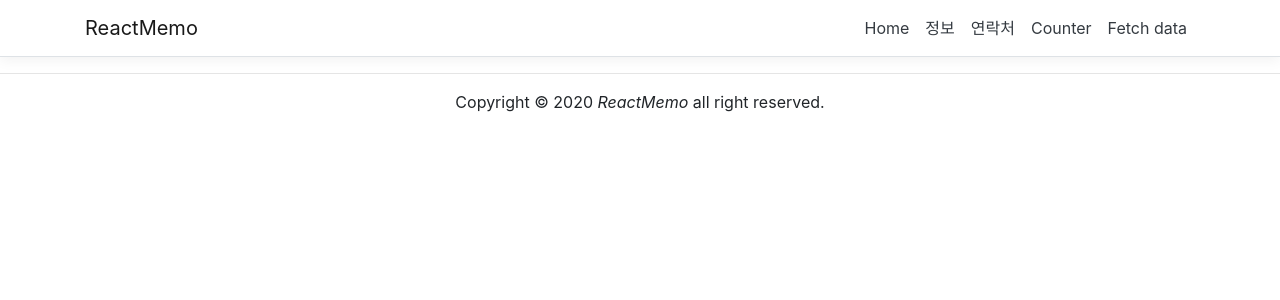
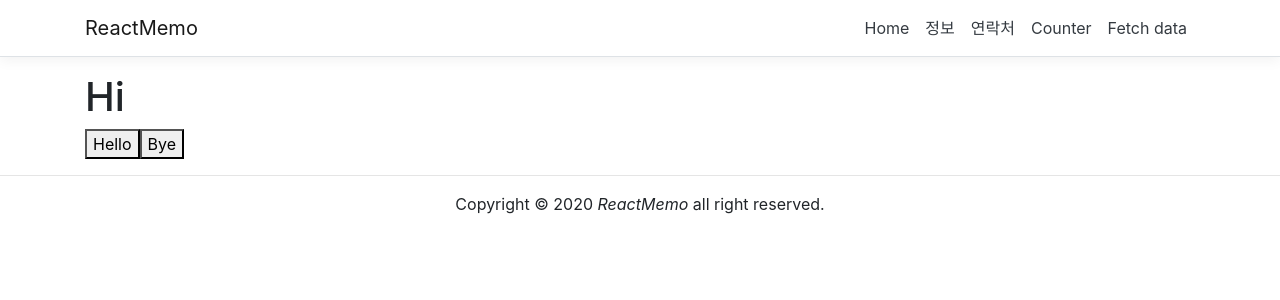
Before and after one commit to VisualAcademy/ReactMemo, a React (Create React App) app in the folder ReactMemo/ClientApp/: page /FunctionStateDemo in a window 1280 px wide. Shown: the top 300 px of the page. Built offline with nearby package versions, Linux system fonts and the light colour scheme.

Commit message:
useState()를 사용하여 함수형 컴포넌트에서 상태 관리

```diff
--- a/ReactMemo/ClientApp/src/App.js
+++ b/ReactMemo/ClientApp/src/App.js
@@ -33,6 +33,7 @@ import OnClickEventHandler from './components/Samples/OnClickEventHandler';
 import FetchApiPractice from './components/Samples/FetchApiPractice';
 import TextBoxOnChangeEventHandler from './components/Samples/TextBoxOnChangeEventHandler';
 import ReactFragmentDemo from './components/Samples/ReactFragmentDemo';
+import FunctionStateDemo from './components/Samples/FunctionStateDemo';
 
 export default class App extends Component {
     static displayName = App.name;
@@ -48,6 +49,7 @@ export default class App extends Component {
                 <Route path={['/Books', '/Books/Index']} component={BooksIndex} exact="true" />
                 <Route path={['/Books/Create', '/Books/Create:Id']} component={BooksCreate} />
 
+                <Route path='/FunctionStateDemo' component={FunctionStateDemo} />
 
                 <Route path='/hellocomponent' component={HelloComponent} />
                 <Route path='/StyleAttribute' component={StyleAttribute} />
--- /dev/null
+++ b/ReactMemo/ClientApp/src/components/Samples/FunctionStateDemo.js
@@ -0,0 +1,17 @@
+import React, { useState } from 'react';
+
+// useState()를 사용하여 함수형 컴포넌트에서 상태 관리
+function FunctionStateDemo() {
+    const [ myMessage, setMyMessage ] = useState("Hi")
+    return (<>
+        <h1>{myMessage}</h1>
+        <button onClick={() => setMyMessage("Hello")}>
+            Hello
+        </button>
+        <button onClick={() => setMyMessage("Bye")}>
+            Bye
+        </button>
+    </>);
+}
+
+export default FunctionStateDemo;
```
